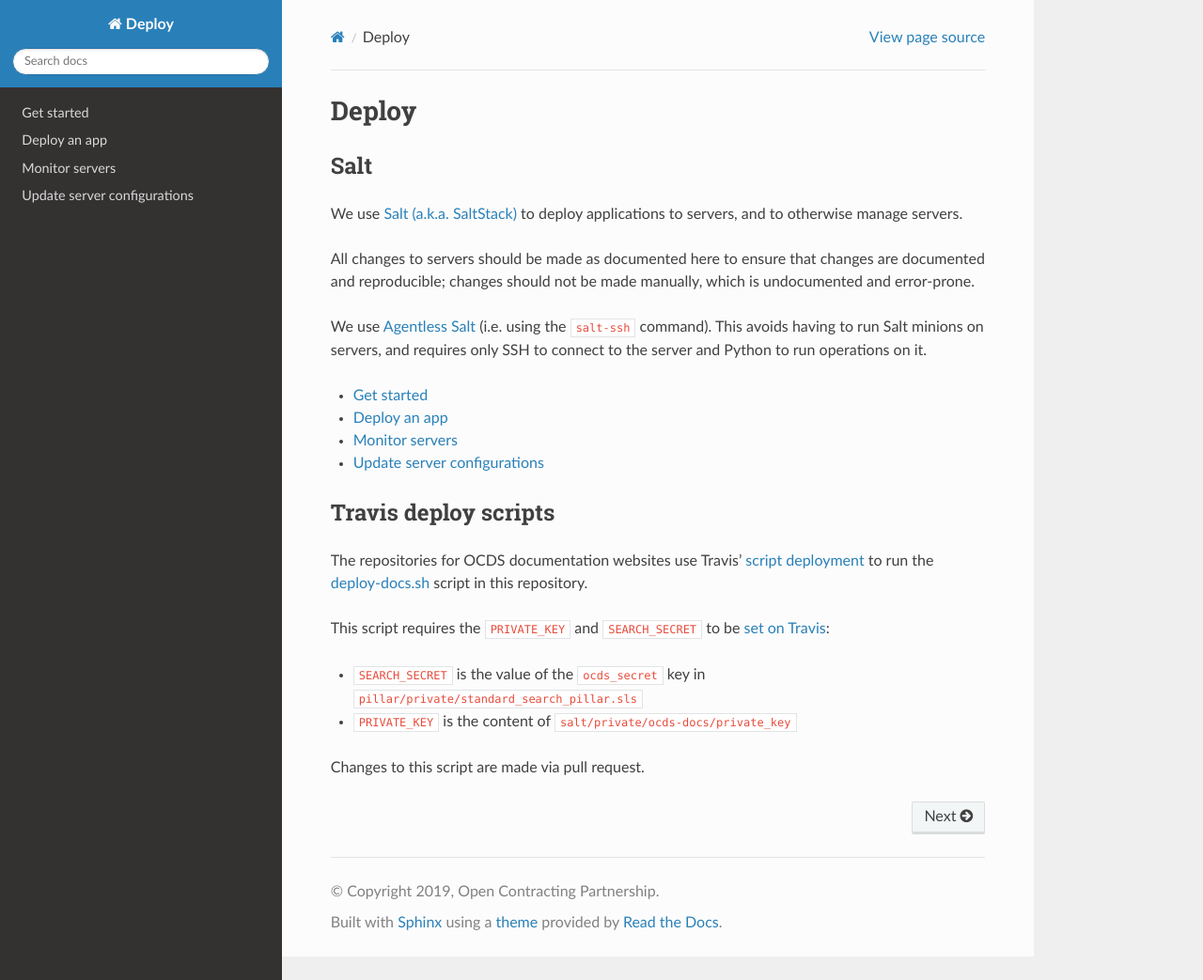
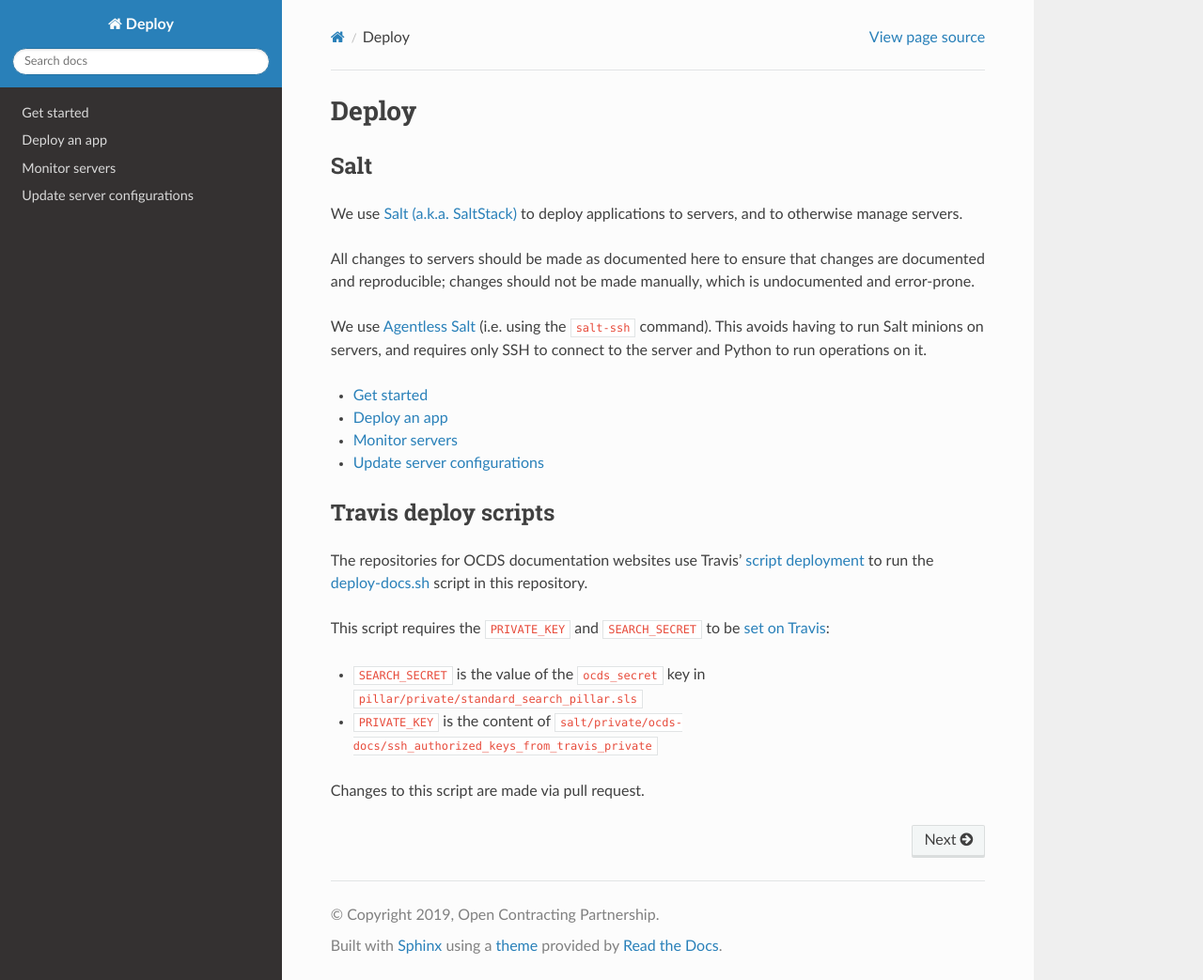
Before and after one commit to open-contracting/deploy, a Sphinx documentation site: the page built from docs/index.rst, in a window 1280 px wide and 1043 px high. Shown: the whole window at 94% size. Built offline with Sphinx 7.4.7 and the Read the Docs theme 2.0.0, drawn with Linux system fonts in a browser that asks for light colours.

Commit message:
Add ocds-docs/ssh_authorized_keys_from_travis_private     https://github.com/open-contracting/deploy/pull/40/files     https://github.com/open-contracting/deploy/issues/22     Renamed from suggested file in case we ever need another SSH key pair for docs, so it's clear what each pair is used for.

```diff
--- a/docs/index.rst
+++ b/docs/index.rst
@@ -26,6 +26,6 @@ The repositories for OCDS documentation websites use Travis' `script deployment
 This script requires the ``PRIVATE_KEY`` and ``SEARCH_SECRET`` to be `set on Travis <https://ocds-standard-development-handbook.readthedocs.io/en/latest/standard/technical/integrations.html#travis-ci>`__:
 
 * ``SEARCH_SECRET`` is the value of the ``ocds_secret`` key in ``pillar/private/standard_search_pillar.sls``
-* ``PRIVATE_KEY`` is the content of ``salt/private/ocds-docs/private_key``
+* ``PRIVATE_KEY`` is the content of ``salt/private/ocds-docs/ssh_authorized_keys_from_travis_private``
 
 Changes to this script are made via pull request.
```
Also changed, not shown: 1 other file.
